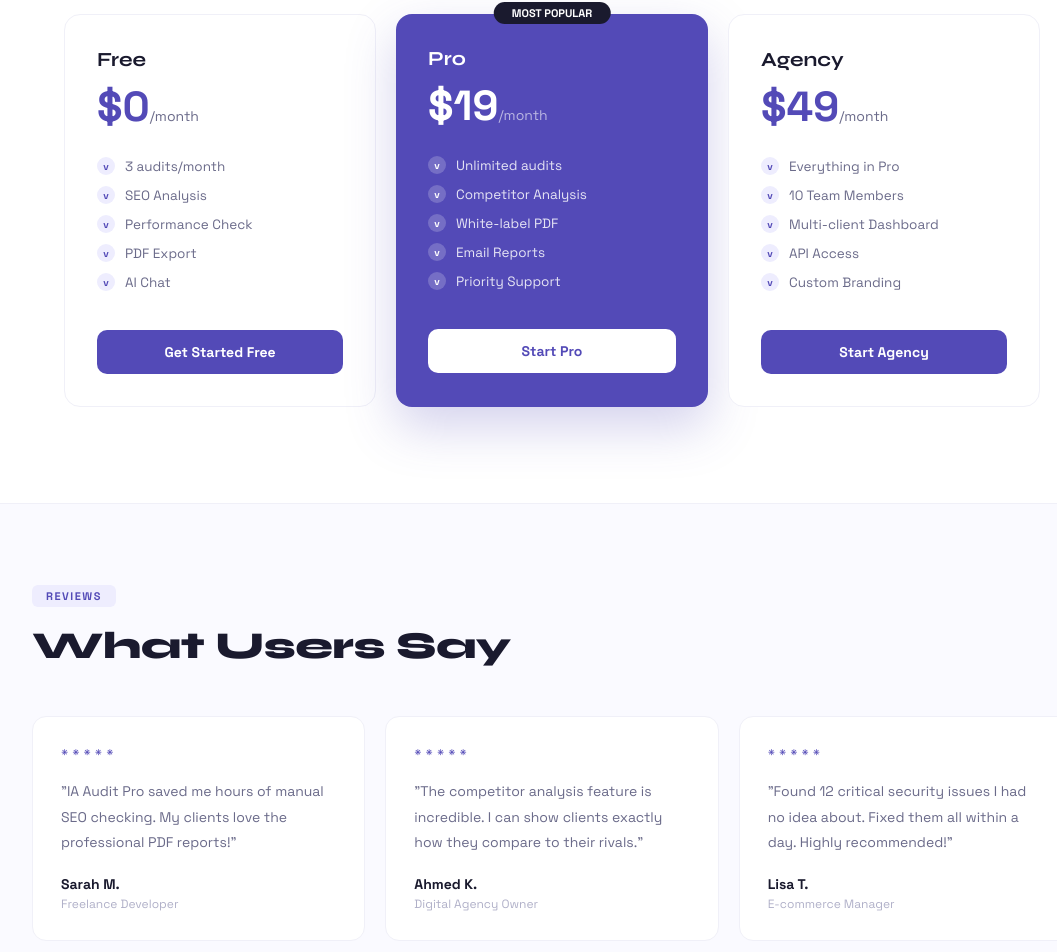
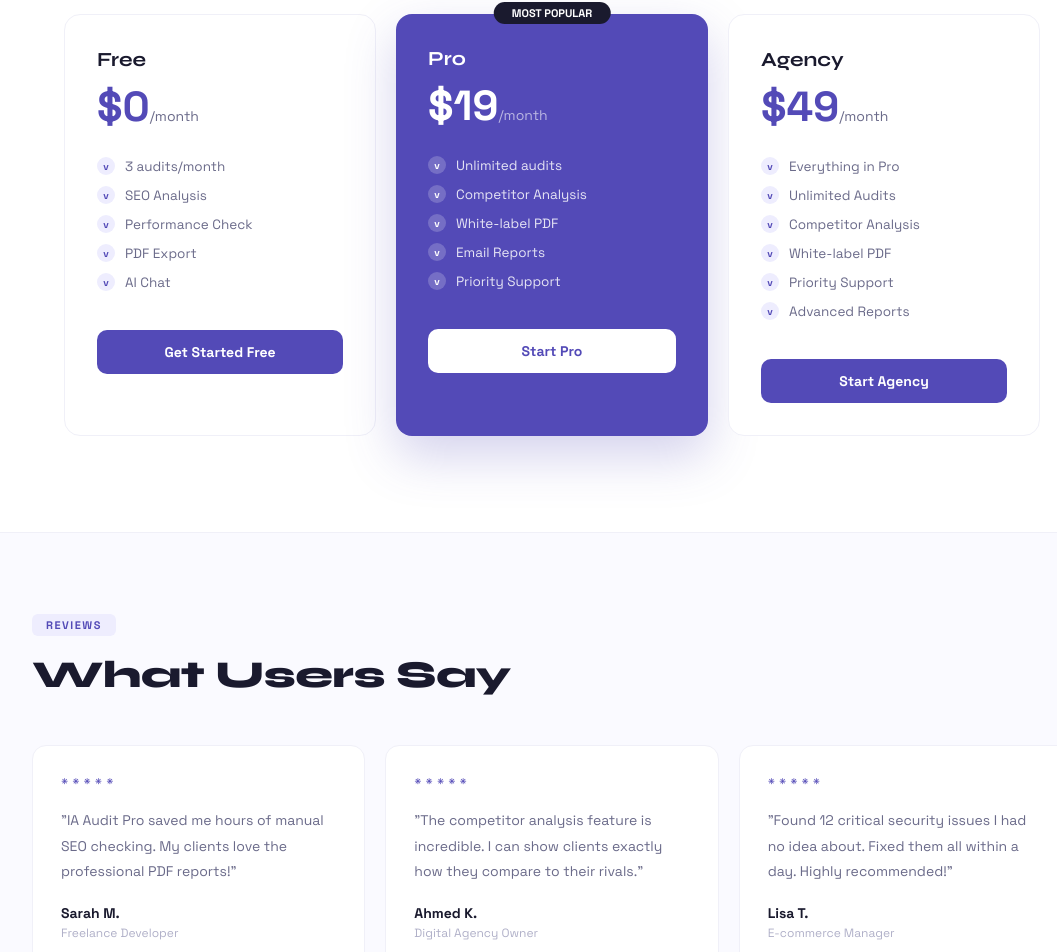
Before and after one commit to iqraaslam1022-creator/ia-audit-pros, a React (Vite) app in the folder frontend/: page / in a window 1280 px wide. Shown: the part 2387-3339 px from the top of the page, without its empty margins (88-1145 px from the left). Built offline with nearby package versions, Linux system fonts and the light colour scheme.

Commit message:
Update Landing.jsx

```diff
--- a/frontend/src/pages/Landing.jsx
+++ b/frontend/src/pages/Landing.jsx
@@ -1,4 +1,4 @@
-import { useNavigate } from 'react-router-dom'
+ import { useNavigate } from 'react-router-dom'
 
 export default function Landing() {
   const navigate = useNavigate()
@@ -113,7 +113,7 @@ export default function Landing() {
           {[
             { name: 'Free', price: '$0', plan: 'free', features: ['3 audits/month', 'SEO Analysis', 'Performance Check', 'PDF Export', 'AI Chat'], cta: 'Get Started Free', popular: false },
             { name: 'Pro', price: '$19', plan: 'pro', features: ['Unlimited audits', 'Competitor Analysis', 'White-label PDF', 'Email Reports', 'Priority Support'], cta: 'Start Pro', popular: true },
-            { name: 'Agency', price: '$49', plan: 'agency', features: ['Everything in Pro', '10 Team Members', 'Multi-client Dashboard', 'API Access', 'Custom Branding'], cta: 'Start Agency', popular: false },
+            { name: 'Agency', price: '$49', plan: 'agency', features: ['Everything in Pro', 'Unlimited Audits', 'Competitor Analysis', 'White-label PDF', 'Priority Support', 'Advanced Reports'], cta: 'Start Agency', popular: false },
           ].map(({ name, price, plan, features, cta, popular }) => (
             <div key={name} style={{ background: popular ? '#534AB7' : '#fff', border: popular ? 'none' : '1.5px solid #f0f0f8', borderRadius: 16, padding: '2rem', position: 'relative', boxShadow: popular ? '0 20px 50px rgba(83,74,183,0.25)' : 'none' }}>
               {popular && <div style={{ position: 'absolute', top: -12, left: '50%', transform: 'translateX(-50%)', background: '#1a1a2e', color: '#fff', padding: '4px 18px', borderRadius: 20, fontSize: 11, fontWeight: 700, whiteSpace: 'nowrap' }}>MOST POPULAR</div>}
```
